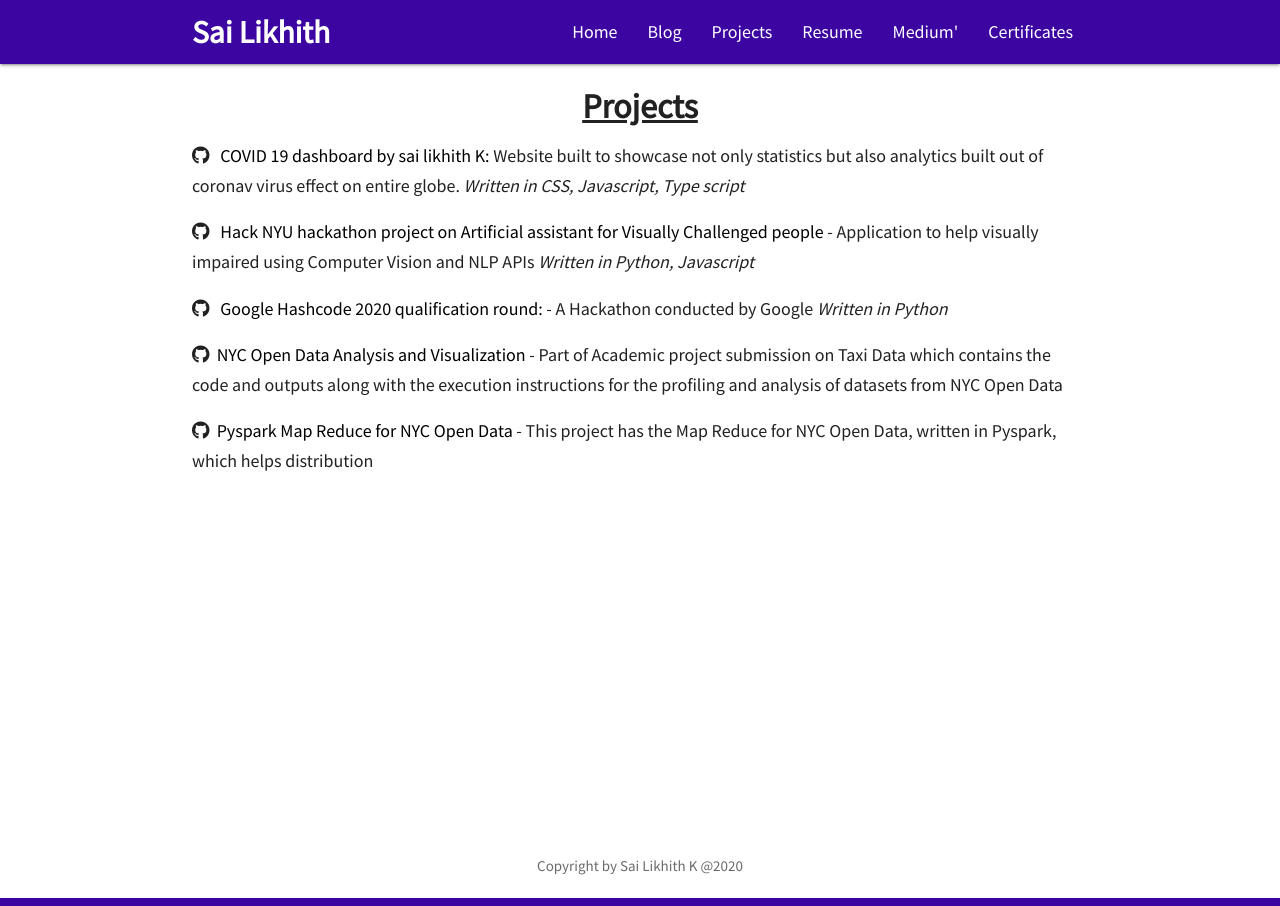
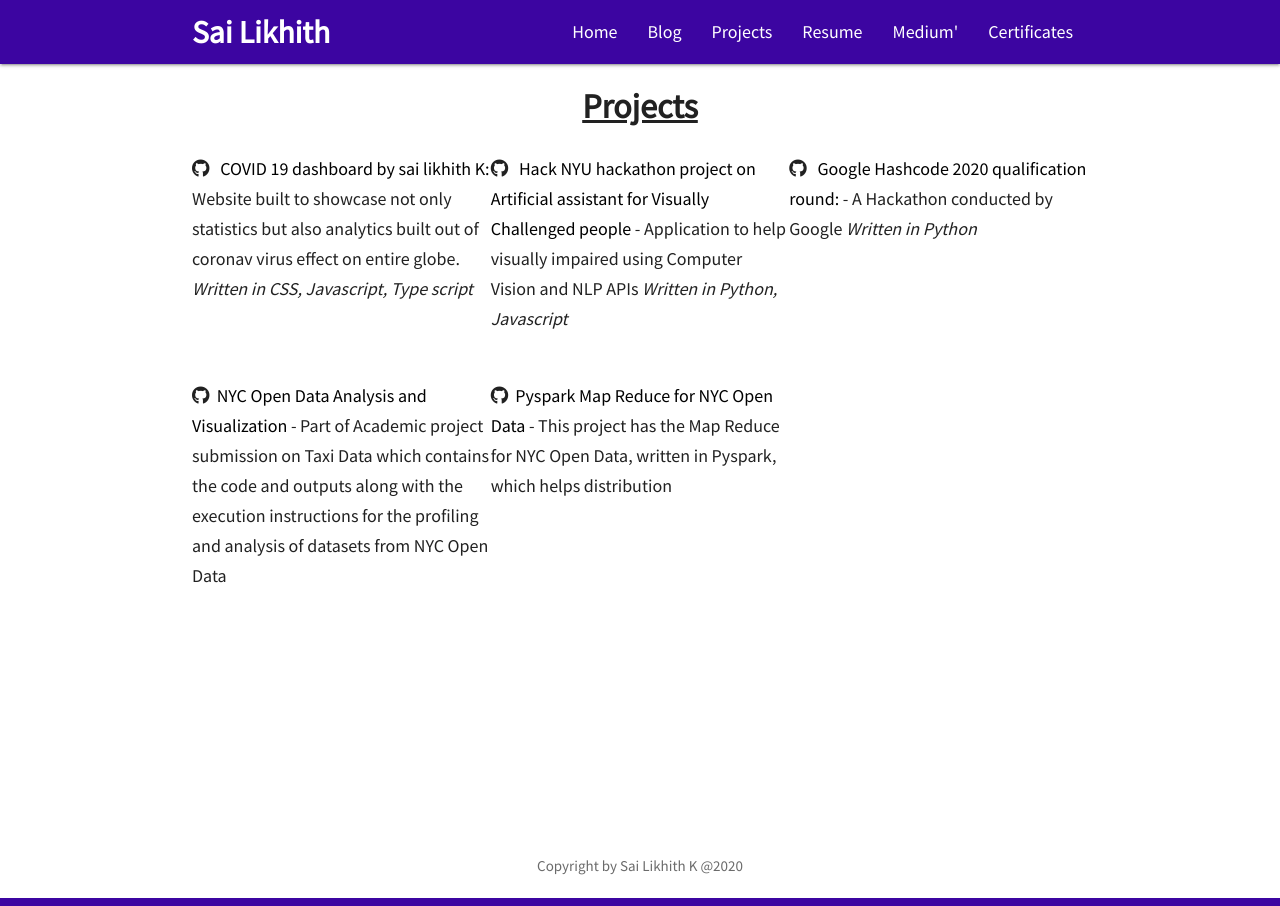
Before and after one commit to SaiLikhith7/Mywebsite, a Jekyll site: the page built from projects.html, in a window 1280 px wide. Built offline with Jekyll 4.4.1, drawn with Linux system fonts in a browser that asks for light colours; nearby versions of some CDN libraries.

Commit message:
Update projects.html

```diff
--- a/_includes/projects.html
+++ b/_includes/projects.html
@@ -1,6 +1,4 @@
-<style> .fab fa-github { width: 33.33%; float: left; } </style>
-
-
+<style> .third { width: 33.33%; float: left; } </style>
 <section id="projects">
   <div class="container center-align">
     <h4>
@@ -8,6 +6,8 @@
     </h4>
     <div class="panel panel-default">
       <div class="panel-body">
+        <div class="row">
+        <div class="third">
         <h5>
           <i class="fab fa-github"></i>&nbsp;&nbsp;
           <strong>
@@ -15,17 +15,25 @@
            </strong>
           Website built to showcase not only statistics but also analytics built out of coronav virus effect on entire globe. <i>Written in CSS, Javascript, Type script </i>
         </h5>
+        </div>
+        <div class="third">
         <h5>
           <i class="fab fa-github"></i>&nbsp;&nbsp;<strong>
             <a href="https://github.com/SaiLikhith7/HackNYU-2020">Hack NYU hackathon project on Artificial assistant for Visually Challenged people</a>
            </strong>
           - Application to help visually impaired using Computer Vision and NLP APIs <i>Written in Python, Javascript</i>
         </h5>
+        </div>
+        <div class="third">
         <h5>
           <i class="fab fa-github"></i>&nbsp;&nbsp;<strong>
             <a href="https://github.com/SaiLikhith7/Google-Hashcode-2020-qualification-round">Google Hashcode 2020 qualification round:</a>
             </strong>- A Hackathon conducted by Google <i>Written in Python</i>
         </h5>
+        </div>
+        </div>
+        <div class="row">
+          <div class="third">
         <h5>
           <i class="fab fa-github"></i>&nbsp;&nbsp;<strong
             ><a href="https://github.com/SaiLikhith7/CSGY-6513-Big-Data-Project-Analysis-of-NYC-Open-Data"
@@ -34,13 +42,16 @@
           >
           - Part of Academic project submission on Taxi Data which contains the code and outputs along with the execution instructions for the profiling and analysis of datasets from NYC Open Data
         </h5>
-
+        </div>
+        <div class="third">
         <h5>
           <i class="fab fa-github"></i>&nbsp;&nbsp;<strong
             ><a href="https://github.com/SaiLikhith7/NYC_Open_Data-Map-Reduce-and-Pyspark">Pyspark Map Reduce for NYC Open Data</a></strong
           >
           - This project has the Map Reduce for NYC Open Data, written in Pyspark, which helps distribution
         </h5>
+        </div>
+        </div>
       </div>
     </div>
   </div>
```
